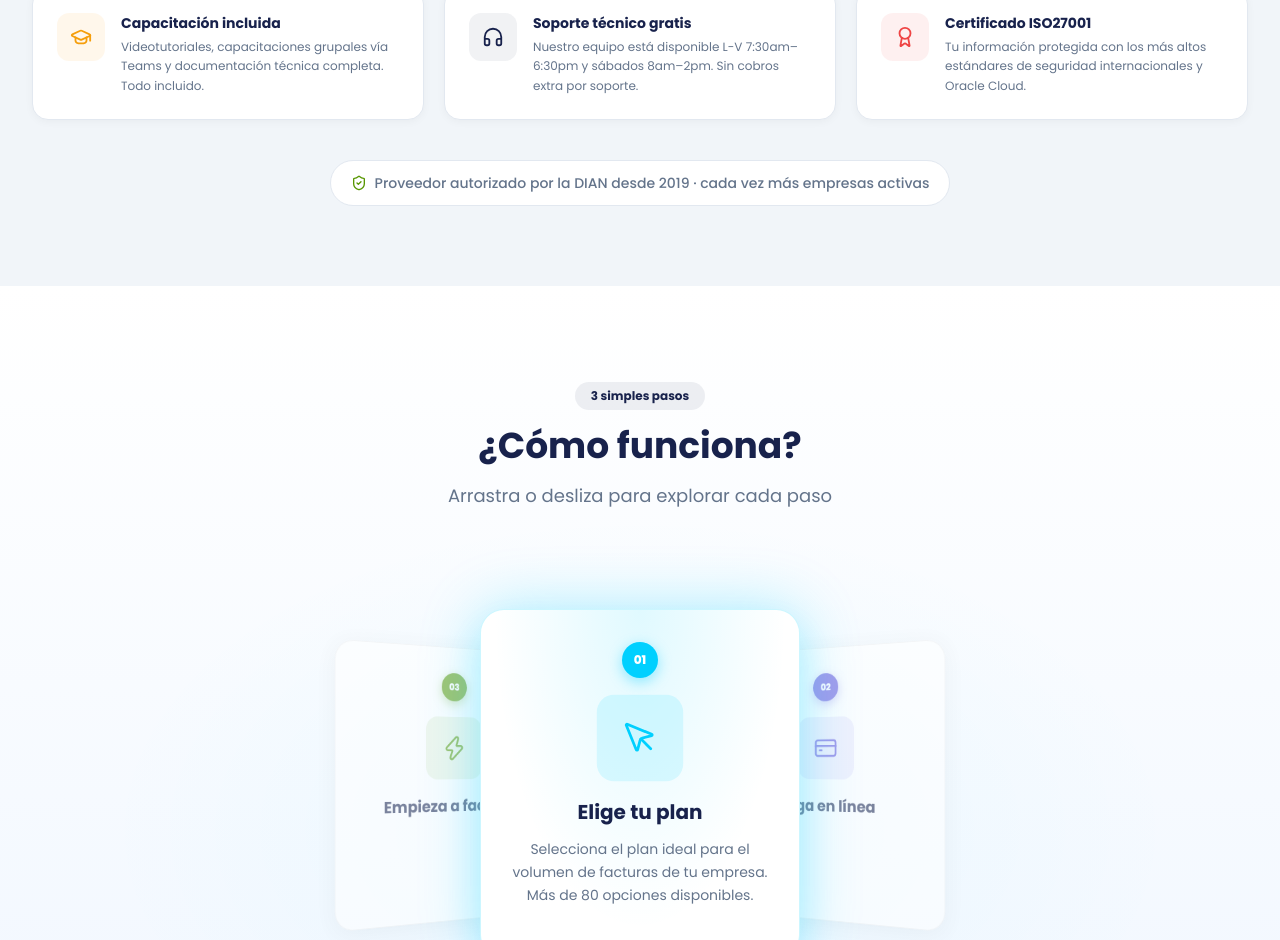
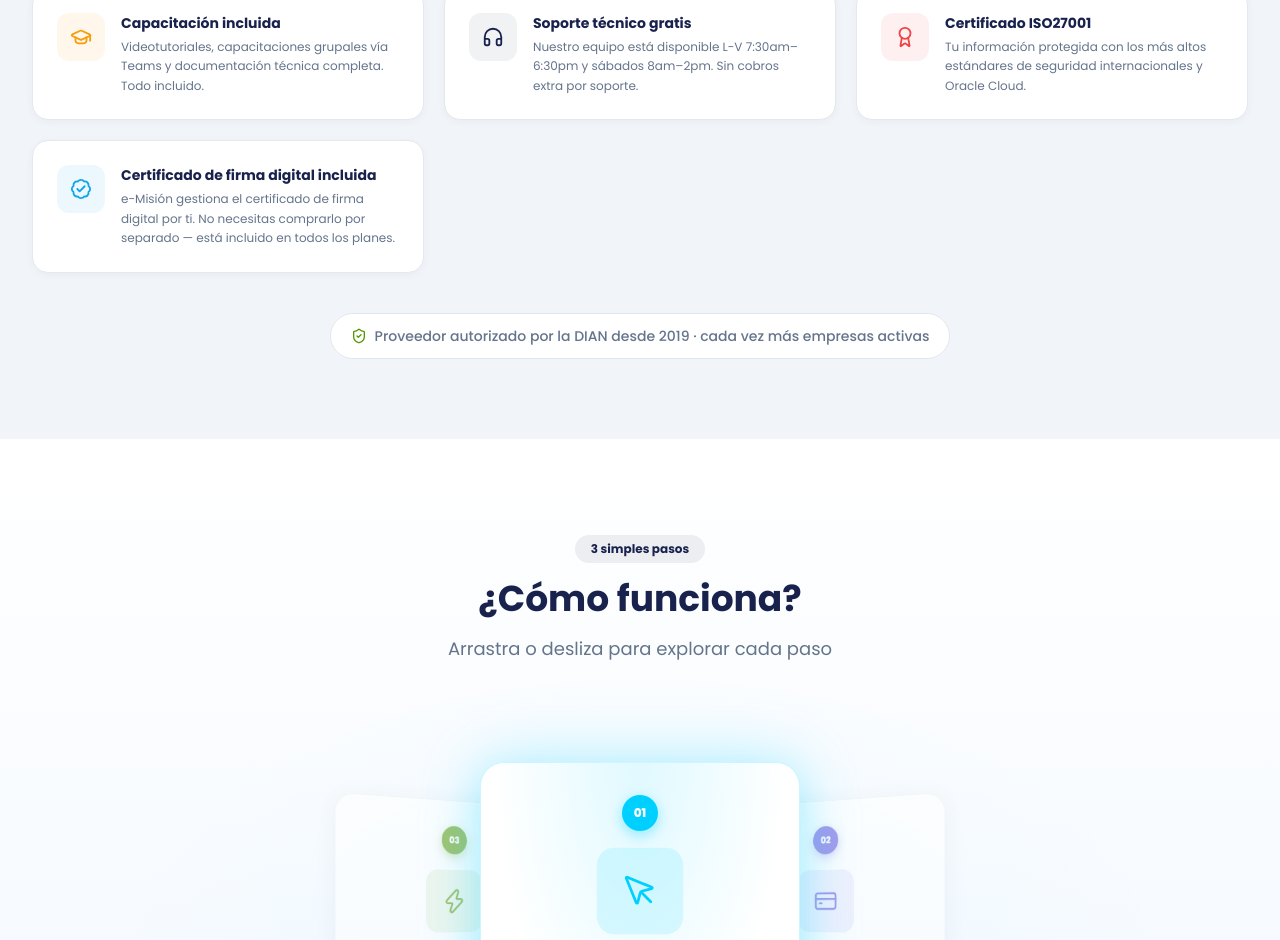
Before and after one commit to semision2022-landing/LandingVentas, a Next.js app: page / in a window 1280 px wide. Shown: the part 4862-5802 px from the top of the page. Built offline with nearby package versions, Linux system fonts and the light colour scheme; no server answers.

Commit message:
feat: add certificado firma digital incluida to risk reversal section

```diff
--- a/components/sections/RiskReversal.tsx
+++ b/components/sections/RiskReversal.tsx
@@ -1,7 +1,7 @@
 'use client'
 
 import { motion } from 'framer-motion'
-import { ShieldCheck, Clock, RefreshCw, GraduationCap, Headphones, Award } from 'lucide-react'
+import { ShieldCheck, Clock, RefreshCw, GraduationCap, Headphones, Award, BadgeCheck } from 'lucide-react'
 
 const guarantees = [
   {
@@ -45,6 +45,13 @@ const guarantees = [
     description: 'Tu información protegida con los más altos estándares de seguridad internacionales y Oracle Cloud.',
     color: '#EF4444',
     bg: 'rgba(239, 68, 68, 0.08)',
+  },
+  {
+    icon: BadgeCheck,
+    title: 'Certificado de firma digital incluida',
+    description: 'e-Misión gestiona el certificado de firma digital por ti. No necesitas comprarlo por separado — está incluido en todos los planes.',
+    color: '#0EA5E9',
+    bg: 'rgba(14, 165, 233, 0.08)',
   },
 ]
 
```
